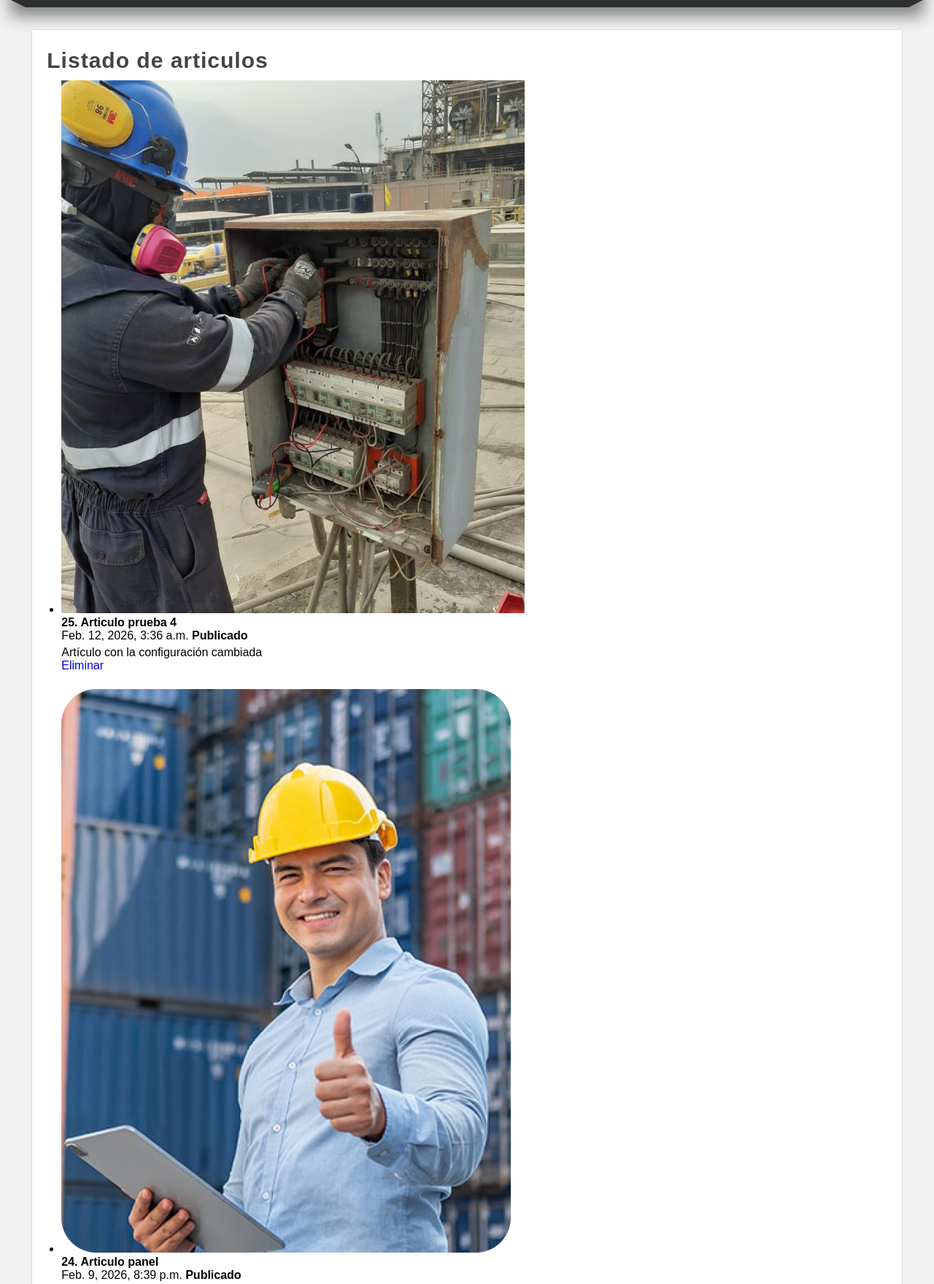
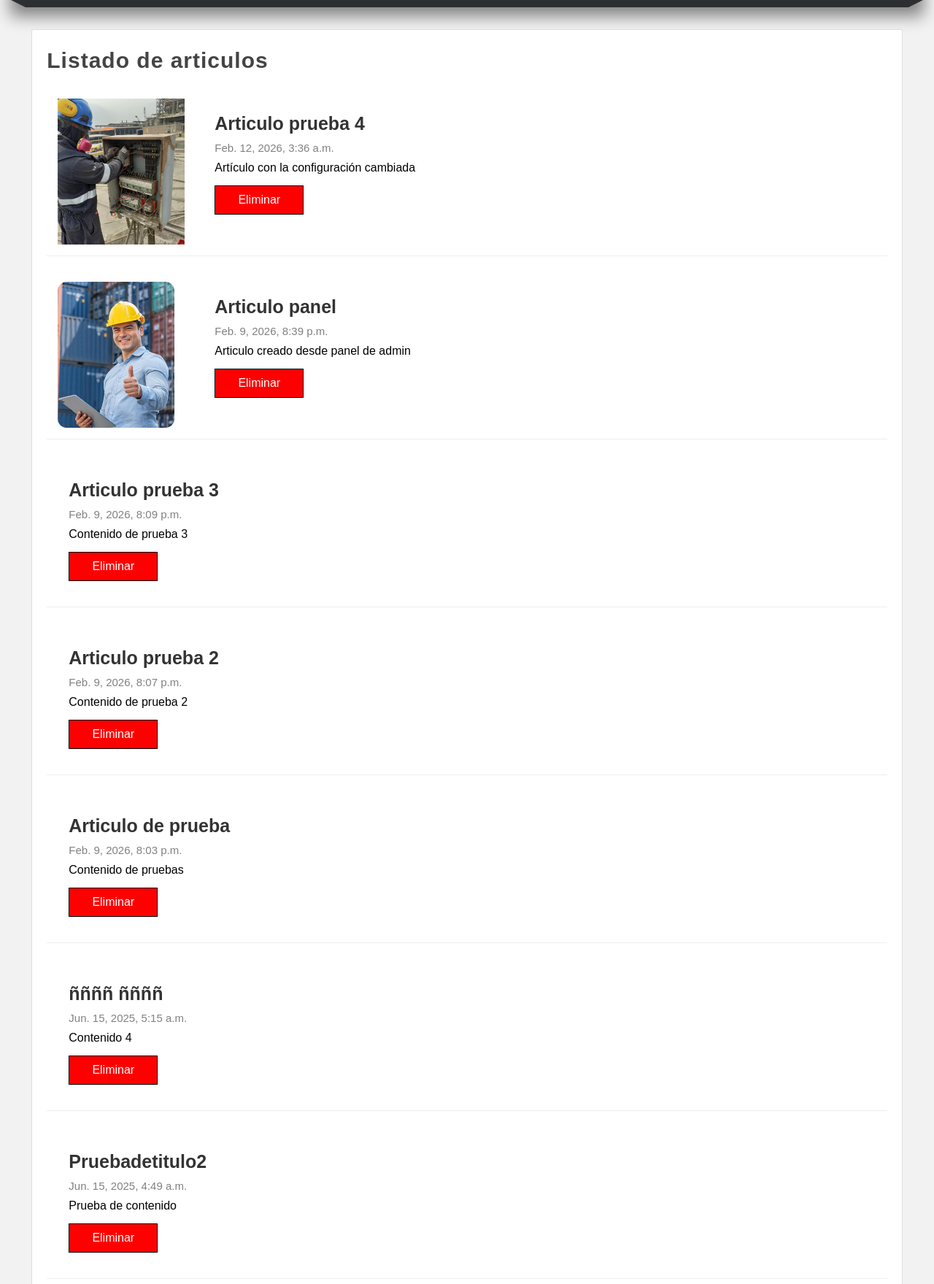
Before and after one commit to mayuelcuarto/master-python, a Django app: page /articulos in a window 1280 px wide. Shown: the part 182-1941 px from the top of the page at 73% size. Run offline with Django 3.2, Linux system fonts and the light colour scheme; data comes from the database, SQL or seed files in the repository; both versions use the stored data as it was after the commit.

Commit message:
Mejora en estilos de vista de articulos

```diff
--- a/22-django/AprendiendoDjango/miapp/static/css/styles.css
+++ b/22-django/AprendiendoDjango/miapp/static/css/styles.css
@@ -15,6 +15,11 @@
 .box ul, .box ol{
     margin-left: 20px;
     margin-bottom: 10px;
+}
+
+.clearfix{
+    clear: both;
+    float: none;
 }
 
 body{
@@ -199,6 +204,55 @@ nav ul li a:hover{
     margin-top: 5px;
 }
 
+.article-item{
+    margin-bottom: 20px;
+    margin-top: 20px;
+    padding: 15px;
+    border-bottom: 1px solid #eee;
+    clear: both;
+}
+
+.article-item .image{
+    width: 200px;
+    height: 200px;
+    float: left;
+    overflow: hidden;
+}
+
+.article-item .image img{
+    height: 200px;
+}
+
+.article-item .data{
+    float: left;
+    padding: 15px;
+}
+
+.article-item h2{
+    display: block;
+    font-size: 25px;
+    color: #333;
+    margin-bottom: 10px;
+}
+
+.article-item span.date{
+    display: block;
+    font-size: 15px;
+    color: gray;
+    margin-bottom: 10px;
+}
+
+.btn{
+    padding: 10px;
+    background: red;
+    color: white;
+    border: 1px solid black;
+    display: block;
+    margin-top: 15px;
+    width: 100px;
+    text-align: center;
+}
+
 footer{
     width: 1250px;
     background: #1b1e1f;
--- a/22-django/AprendiendoDjango/miapp/templates/articulos.html
+++ b/22-django/AprendiendoDjango/miapp/templates/articulos.html
@@ -13,28 +13,24 @@
     {% endfor %}
 {% endif %}
 
-    <ul>
     {% for articulo in articulos %}
-        <li>
+        <article class="article-item">
 
             {% if articulo.image != 'null' and articulo.image.url|length >= 1 %}
-                <img src="{{ articulo.image.url }}" />
+                <div class="image">
+                    <img src="{{ articulo.image.url }}" />
+                </div>
             {% endif %}
 
-            <h4>{{ articulo.id }}. {{ articulo.title }}</h4>
-            <span>{{ articulo.created_at }}</span>
-            {% if articulo.public %}
-                <strong>Publicado</strong>
-            {% else %}
-                <strong>Privado</strong>
-            {% endif %}
-            <p>
-                {{ articulo.content }}
-                <br/>
-                <a href="{% url 'borrar_articulo' id=articulo.id %}">Eliminar</a>
-            </p>
-            <br/>
-        </li>
+            <div class="data">
+                <h2>{{ articulo.title }}</h2>
+                <span class="date">{{ articulo.created_at }}</span>
+                <p>
+                    {{ articulo.content }}
+                    <a href="{% url 'borrar_articulo' id=articulo.id %}" class="btn btn-delete">Eliminar</a>
+                </p>
+            </div>
+            <div class="clearfix"></div>
+        </article>
     {% endfor %}
-    </ul>
 {% endblock %}
--- a/22-django/AprendiendoDjango/miapp/views.py
+++ b/22-django/AprendiendoDjango/miapp/views.py
@@ -165,7 +165,7 @@ def editar_articulo(request, id, title, content, public):
     return HttpResponse(f"Articulo editado: <strong>{articulo.title}</strong> - {articulo.content}")
 
 def articulos(request):
-    articulos = Article.objects.all()
+    articulos = Article.objects.filter(public =True).order_by('-id')
 
     # articulos = Article.objects.filter(id__lte=7, title__contains="article")
 
```
Also changed, not shown: 22-django/AprendiendoDjango/db.sqlite3.
